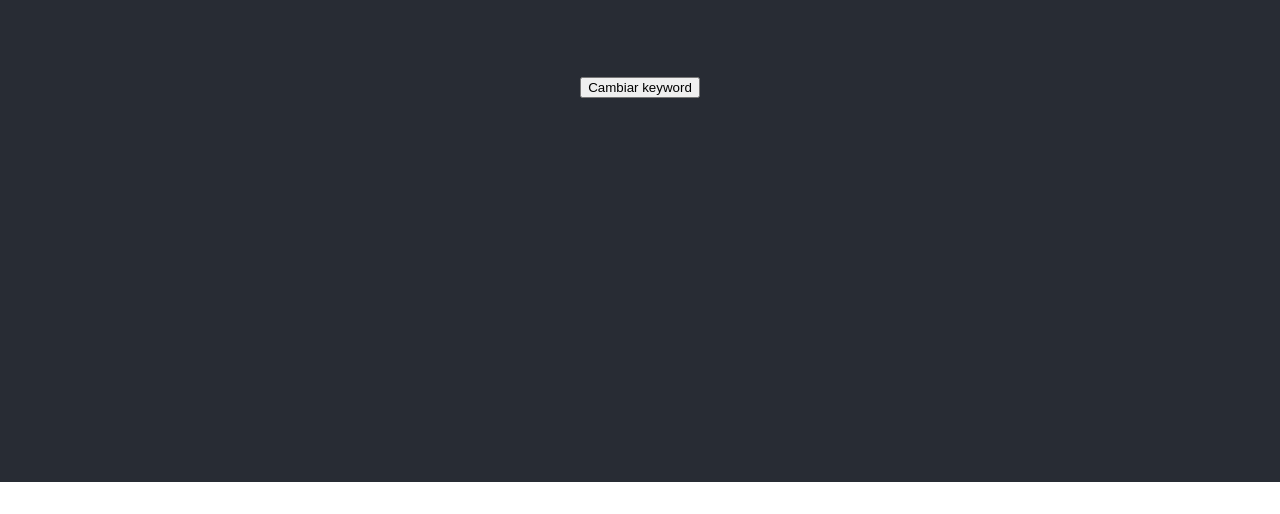
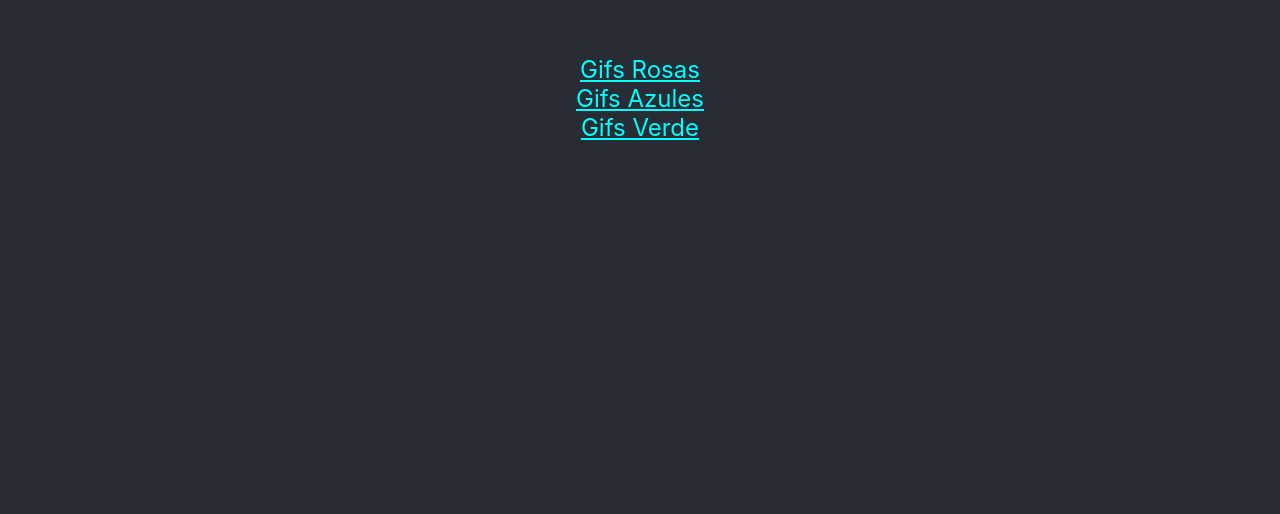
Before and after one commit to euphoricdesign/Curso-React-Midudev, a React (Create React App) app: page / in a window 1280 px wide. Shown: the part 318-832 px from the top of the page. Before the commit the page ends 800 px from the top, so only its background shows below. Built offline with nearby package versions, Linux system fonts and the light colour scheme; no server answers.

Commit message:
third commit

```diff
--- a/package.json
+++ b/package.json
@@ -9,7 +9,8 @@
     "react": "^17.0.2",
     "react-dom": "^17.0.2",
     "react-scripts": "4.0.3",
-    "web-vitals": "^1.1.2"
+    "web-vitals": "^1.1.2",
+    "wouter": "^2.7.4"
   },
   "scripts": {
     "start": "react-scripts start",
--- a/src/App.css
+++ b/src/App.css
@@ -12,4 +12,11 @@
   font-size: calc(10px + 2vmin);
   color: white;
   text-align: center;
+  padding: 16px;
 }
+
+a {
+  color: aqua;
+  font-size: 24px;
+  display: block;
+}
--- a/src/App.js
+++ b/src/App.js
@@ -1,40 +1,47 @@
-import React, { useState } from 'react';
+import React from 'react';
 import './App.css';
 import ListOfGifs from './components/ListOfGifs';
+import { Link, Route } from "wouter"; // Importamos Route.  Route sirve para decir, de una forma declarativa, que rutas tiene nuestra app.
 
-// Vamos a llegar a un nivel más y vamos a hacer que la lista de gifs (gifs.map)  sea también, a su vez un componente.
-// Recordar que en React toooodo puede ser un componente.
-// Creamos entonces el componente ListOfGifs.js en el fichero components.
+// Volvemos a sacar el button y también el useState que utilizamos en el ejemplo anterior. Ahora lo que vamos a hacer primero
+// es darle un poco de estilos a esto. Creamos en el fichero components un archivo Gif.css y nos vamos a Gif.js.
 
 function App() {
-  const [keyword,setKeyword] = useState('panda');
-
   return (
     <div className="App-content">
       <section>
-        <button onClick={() => setKeyword('mapache')}>Cambiar keyword</button>
-        <ListOfGifs keyword={keyword} />
+        <Link to='/gif/rosa'>Gifs Rosas</Link>
+        <Link to='/gif/azul'>Gifs Azules</Link>
+        <Link to='/gif/verde'>Gifs Verde</Link>
+        < Route
+            component={ListOfGifs}
+            path="/gif/:keyword"
+        />
       </section>
-
     </div>
 
   )
 }
 
-export default App;
+// Lo que hacemos acá es decir que cuando entremos en una ruta que tenga un path que sea "/gif/:keyword" (o sea tengamos un keyword en esa url)
+// entonces el componente que vamos a renderizar va a ser ListOfGifs.
 
+// Si vemos en el navegador, en este momento estamos paramos en http://localhost:3000/#EPcvhM28ER9XW
+// Esta ruta no va a renderizar nada porque le dijimos que la ruta en donde tiene que renderizar es /gif/:keyword
 
-// De esta forma vamos viendo que nuestra aplicación cada vez tiene menos información
+// Luego de "gif/" tendríamos el parametro. Con el ":keyword" hacemos que el parametro sea dinamico
 
-// Lo último que hacemos es mover el useState y useEffect dentro del componente ListOfGifs para que quede todo mucho más limpio.
+// Lo que tendríamos que hacer es cambiar por http://localhost:3000/gif/panda
 
-// Ahora en la aplicación tenemos el componente ListOfGifs al cuál le pasamos la prop keyword y esa keyword nos va a hacer una llamada a
-// la api con el valor que le pongamos.
+// De esta forma esto nos funcionaría, pero si nos vamos a la raíz de nuestro proyecto dejaría de funcionar.
+// Una de las cosas que podemos hacer para solucionar esto es importar el componente "Link" que nos proporciona wouter
+// para hacer enlaces que funcinen por el history.push (inserta una nueva entrada en la pila del historial. Útil para redirigir
+// a los usuarios a la página), es decir, que lo que haga es utilizar el history del navegador sin refrescar la página.
+
+// Actualizará el enlace, el router de wouter hará match y cambiará el componente que tiene que renderizar.
+
+// Entonces retornamos varios componentes Link y en lugar de tener un "href" van a tener un "to".
 
 
 
-
-// Para que el componente ListOfGifs se renderice cada vez que cambie la prop que le pasemos, lo que hacemos
-// es tener la keyword como estado y por defecto la misma va a ser 'panda'.
-
-// Volvemos a crear el button que va a cambiar, en este caso, la keyword.
+export default App;
--- /dev/null
+++ b/src/components/Gif.css
@@ -0,0 +1,24 @@
+.gif {
+    border: 1px solid #eee;
+    border-radius: 6px;
+    color: #fff;
+    text-decoration: none;
+    display: flex;
+    margin: 16px;
+    flex-direction: column;
+    padding: 32px;
+    width: 100%;
+}
+
+.gif h4 {
+    margin: 8px 0;
+}
+
+.gif small {
+    margin: 15px 0;
+}
+
+.gif img {
+    margin: auto;
+    width: 300px;
+}
--- a/src/components/Gif.js
+++ b/src/components/Gif.js
@@ -1,13 +1,26 @@
 import React from 'react';
+import './Gif.css'
+
+// Agregamos la clase "gif" al div que envuelve todo y le damos estilo en Gif.css
+
+// Pero como queremos que cada imagen seda cliqueable vamos a cambiar las etiquetas <div> por <a>
+// Y sacamos la etiqueta <small> con el id, que no es necesario que este a la vista
 
 const Gif = ({title, id, url}) => {
     return (
-        <div>
+        <a className="gif" href={`#${id}`}>
             <h4>{title}</h4>
-            <small>{id}</small>
             <img src={url} alt={url} />
-        </div>
+        </a>
     )
 }
 
 export default Gif;
+
+
+// Vamos a instalar un paquete, el de "wouter" que es una alternativa a React Router DOM o cualquier dependecia que se pueda utilizar
+// para hacer routers.
+
+// El enrutamiento (router) es un mecanismo que reescribe las URL para simplificar su aspecto. Hacemos un npm install wouter.
+
+// Vamos a App.js
--- a/src/components/ListOfGifs.js
+++ b/src/components/ListOfGifs.js
@@ -2,17 +2,28 @@ import React, {useEffect,useState} from 'react';
 import Gif from './Gif'
 import getGifs from '../services/getGifs';
 
-const ListOfGifs = ({keyword}) => {
-    const [gifs, setGifs] = useState([])
+const ListOfGifs = ({params}) => {
+    const { keyword } = params;
+
+    const [gifs, setGifs] = useState([]);
 
     useEffect(() => {
-        getGifs({keyword}).then(gifs => setGifs(gifs))
-    }, [keyword])
+        getGifs({keyword}).then(gifs => setGifs(gifs));
+    }, [keyword]);
 
 
-    return gifs.map(({id, title, url}) =>
-        <Gif key={id} id={id} title={title} url={url} />
-    )
+    return <div>
+    {
+        gifs.map(({id, title, url}) =>
+            <Gif
+                key={id}
+                id={id}
+                title={title}
+                url={url}
+            />
+        )
+    }
+    </div>
 
 }
 
```
Also changed, not shown: 1 other file (tests, documents, lock files or other folders).
